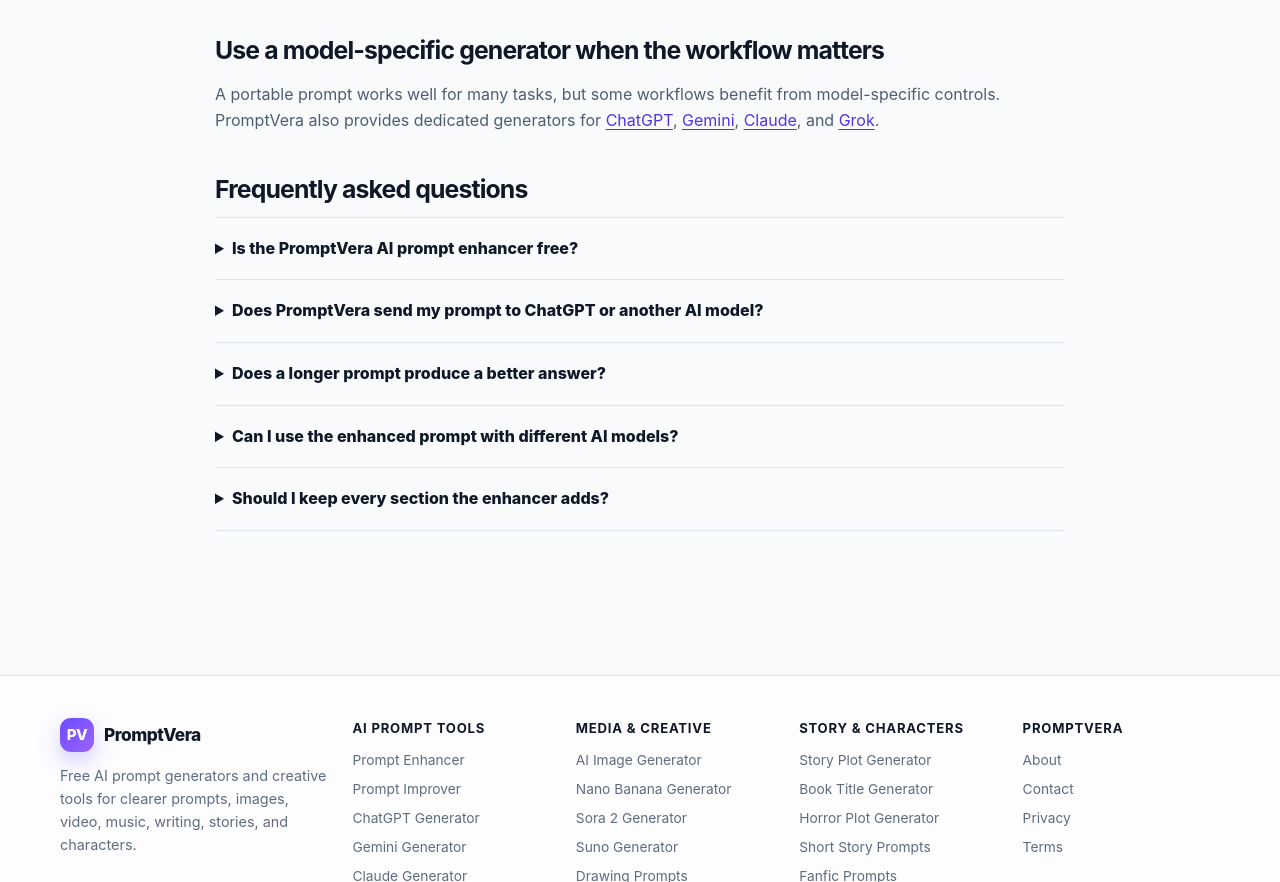
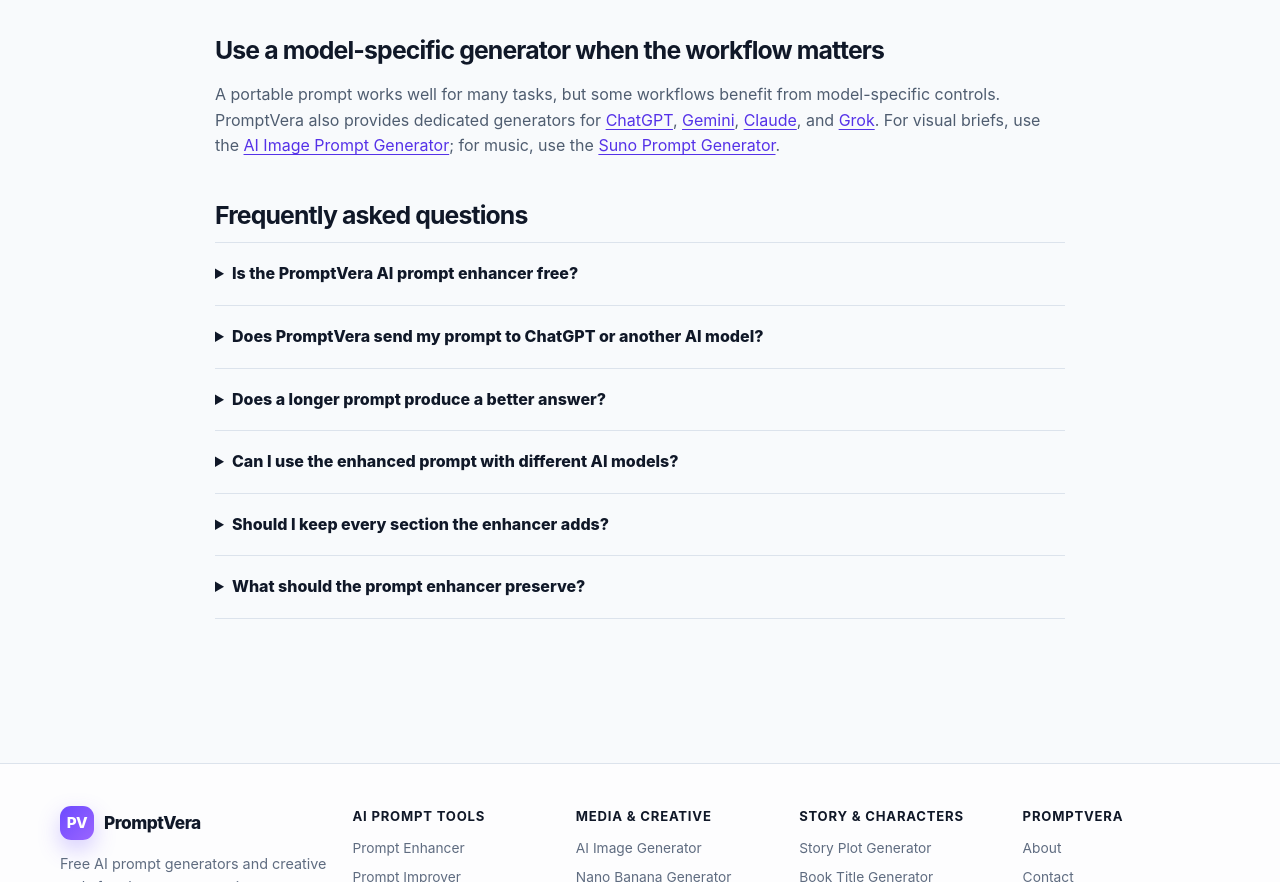
Before and after one commit to GrithX-Solutions/promptvera, a Next.js app: page /prompt-enhancer in a window 1280 px wide. Shown: the part 3480-4362 px from the top of the page. Built offline with nearby package versions, Linux system fonts and the light colour scheme.

Commit message:
Implement P0 SEO semantics for app/prompt-enhancer/page.tsx

```diff
--- a/app/prompt-enhancer/page.tsx
+++ b/app/prompt-enhancer/page.tsx
@@ -133,7 +133,9 @@
           <Link href="/chatgpt-prompt-generator">ChatGPT</Link>,{" "}
           <Link href="/gemini-prompt-generator">Gemini</Link>,{" "}
           <Link href="/claude-prompt-generator">Claude</Link>, and{" "}
-          <Link href="/grok-prompt-generator">Grok</Link>.
+          <Link href="/grok-prompt-generator">Grok</Link>. For visual briefs, use the{" "}
+          <Link href="/ai-image-prompt-generator">AI Image Prompt Generator</Link>; for music,
+          use the <Link href="/suno-prompt-generator">Suno Prompt Generator</Link>.
         </p>
 
         <h2>Frequently asked questions</h2>
@@ -158,6 +160,14 @@
             <summary>Should I keep every section the enhancer adds?</summary>
             <p>No. Remove anything that does not affect the task. A concise prompt with the right information is usually easier to test and reuse.</p>
           </details>
+          <details>
+            <summary>What should the prompt enhancer preserve?</summary>
+            <p>
+              Preserve the original task, explicit constraints, required facts, and any wording that
+              carries real meaning. Review the generated structure before use and remove or correct
+              anything that changes your intent rather than clarifying it.
+            </p>
+          </details>
         </div>
       </article>
     </div>
```
